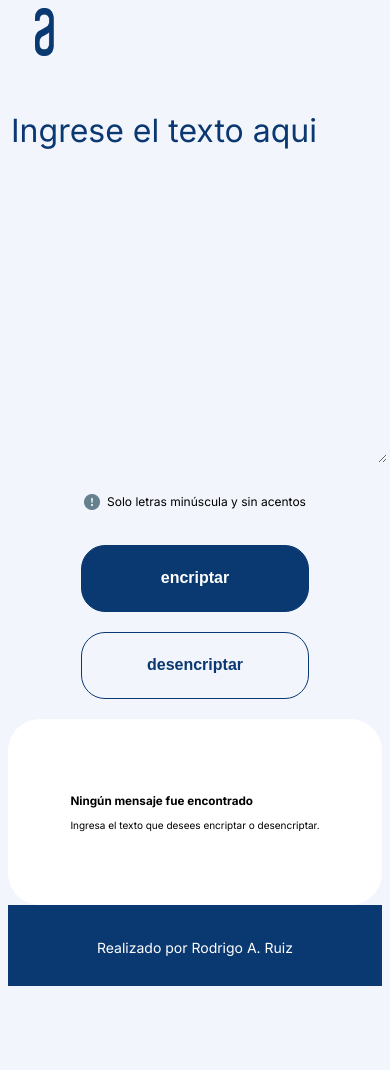
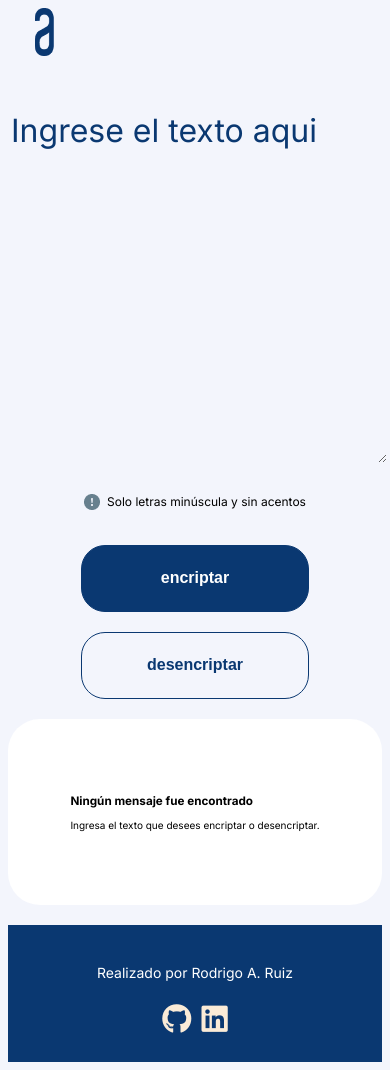
Before and after one commit to rodrigo551/encriptador-texto, a plain HTML site: page index.html in a window 390 px wide. Before the commit the page ends 994 px from the top, so only its background shows below. Drawn offline with Linux system fonts and the light colour scheme.

Commit message:
se agrego iconos de redes sociales en el footer

```diff
--- a/index.html
+++ b/index.html
@@ -10,7 +10,8 @@
     <link rel="preconnect" href="https://fonts.googleapis.com">
 <link rel="preconnect" href="https://fonts.gstatic.com" crossorigin>
 <link href="https://fonts.googleapis.com/css2?family=Inter:ital,opsz,wght@0,14..32,100..900;1,14..32,100..900&display=swap" rel="stylesheet">
-<script src="https://kit.fontawesome.com/8c269bece5.js" crossorigin="anonymous"></script>
+<link rel="stylesheet" href="https://cdnjs.cloudflare.com/ajax/libs/font-awesome/6.6.0/css/all.min.css">
+
 </head>
 
     <body>
@@ -49,14 +50,14 @@
         <footer class="footer">
             <div class="footer__container">
                 <p class="footer__text">Realizado por Rodrigo A. Ruiz</p>
-                <!--<div class="footer__socials">
+                <div class="footer__socials">
                     <a href="https://github.com/tu-usuario" class="footer__link" target="_blank">
-                        <i class="fa-brands fa-github"></i>
+                        <i class="fa-brands fa-github" src="https://github.com/rodrigo551"></i>
                     </a>
                     <a href="https://www.linkedin.com/in/tu-usuario" class="footer__link" target="_blank">
-                        <i class="fa-brands fa-linkedin"></i>
+                        <i class="fa-brands fa-linkedin" src="https://www.linkedin.com/in/rodrigo-ruiz-465272a7/"></i>
                     </a>
-                </div> -->
+                </div>
             </div>
         </footer>
 
--- a/style.css
+++ b/style.css
@@ -144,26 +144,19 @@ header img{
 
 .footer__socials {
     display: flex;
-    gap: 2rem;
+    justify-content: center;
+    gap: 1rem;
 }
 
-.footer__link {
-    color: red;
-    /*text-decoration: none;*/
-    width: 100%;
-    height:50%;
+
+.footer__socials a{
+    font-size: 30px;
 
 }
 
-.footer__icon {
-    width: 50%;
-    height: 32px;
-
+.footer__link{
+    color: antiquewhite;
 }
-
-/*i .{
-    width: 50%;
-}*/
 
 
 
@@ -180,6 +173,7 @@ header img{
         max-width: 100%;/*624px*/
         margin-top: 2rem;
         min-height: 186px;
+        margin-bottom: 2rem;
     }
     .result__img{
         display: none;
@@ -190,17 +184,15 @@ header img{
     }
 
     .footer__container {
-        padding: 0 1rem;
+        padding:  0.5rem;
+        margin-top: auto;
     }
 
     .footer__text {
         font-size: 1.4rem;
     }
 
-    .footer__icon {
-        width: 24px;
-        height: 24px;
-    }
+
 }
 
 
```
